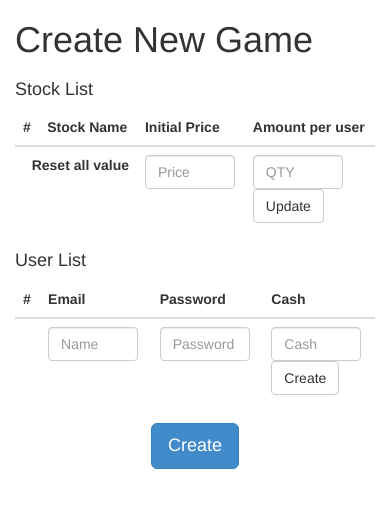
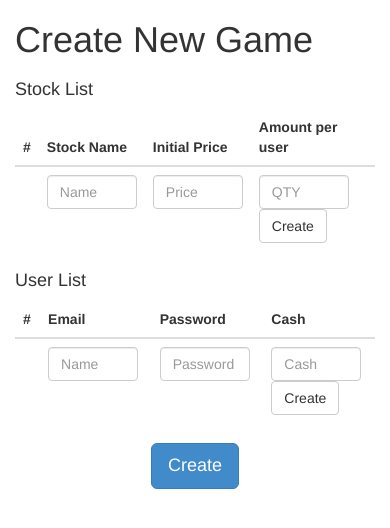
Before and after one commit to maowmaow/Experiment, a Django app: template stock/templates/stock/admin_create.html in a window 390 px wide. Shown: the top 528 px of the page. Run offline with Django 3.2, Linux system fonts and the light colour scheme; the template is opened without the code that fills it, so the values that code supplies are empty; some libraries are stand-ins or nearby versions.

Commit message:
create/edit stock

```diff
--- a/stock/static/stock/app-stock.js
+++ /dev/null
@@ -1,19 +0,0 @@
-
-var ultimatumApp = angular.module('ultimatumApp', ['ngCookies','ngResource']);
-
-ultimatumApp.config(function($httpProvider) {
-	$httpProvider.defaults.headers.common['X-Requested-With'] = 'XMLHttpRequest';
-});
-
-ultimatumApp.run(function($http, $cookies) {
-	$http.defaults.headers.post['X-CSRFToken'] = $cookies['csrftoken'];
-	$http.defaults.headers.delete = { 'X-CSRFToken' : $cookies['csrftoken'] };
-});
-
-ultimatumApp.factory('roomSvc', ['$resource', function($resource) {
-	return $resource('/ultimatum/api/:room_pk/:action');
-}]);
-
-ultimatumApp.factory('bidSvc', ['$resource', function($resource) {
-	return $resource('/ultimatum/api/:room_pk/bid/:bid_pk');
-}]);
--- /dev/null
+++ b/stock/static/stock/js/app-stock.js
@@ -0,0 +1,19 @@
+
+var stockApp = angular.module('stockApp', ['ngCookies','ngResource']);
+
+stockApp.config(function($httpProvider) {
+	$httpProvider.defaults.headers.common['X-Requested-With'] = 'XMLHttpRequest';
+});
+
+stockApp.run(function($http, $cookies) {
+	$http.defaults.headers.post['X-CSRFToken'] = $cookies['csrftoken'];
+	$http.defaults.headers.delete = { 'X-CSRFToken' : $cookies['csrftoken'] };
+});
+
+stockApp.factory('stockSvc', ['$resource', function($resource) {
+	return $resource('/stock/api/admin/stock/:stock_pk');
+}]);
+
+stockApp.factory('bidSvc', ['$resource', function($resource) {
+	return $resource('/ultimatum/api/:room_pk/bid/:bid_pk');
+}]);
--- a/stock/templates/stock/admin_create.html
+++ b/stock/templates/stock/admin_create.html
@@ -12,17 +12,17 @@
 <script src="{% static 'js/angular-resource.min.js' %}"></script>
 <script src="{% static 'stock/js/app-stock.js' %}"></script>
 </head>
-<body ng-app="ultimatumApp">
+<body ng-app="stockApp">
 <header>
 	{% csrf_token %}
 </header>
 {% verbatim %}
-<section class="container" ng-controller="utAdminController">
+<section class="container">
 	<h1>Create New Game</h1>
 	<div class="row">
-		<div class="col-md-6">
-			<form class="form-inline" role="form">
+		<div class="col-md-6" ng-controller="stockAdminController">
 			<h4>Stock List</h4>
+			<form class="form-inline" role="form" ng-submit="saveStock()">
 			<table class="table">
 				<thead>
 					<tr>
@@ -30,22 +30,34 @@
 						<th>Stock Name</th>
 						<th>Initial Price</th>
 						<th>Amount per user</th>
+						<th></th>
 					</tr>
 				</thead>
 				<tbody>
-					<tr ng-repeat="s in stock_list">
-						<td>{{$index}}</td>
+					<tr ng-repeat="s in stock_list track by s.pk">
+						<td>{{$index + 1}}</td>
 						<td>{{s.name}}</td>
 						<td>{{s.init_price}}</td>
 						<td>{{s.init_qty}}</td>
+						<td><a href="#null" ng-click="startEdit(s)">Edit</a></td>
 					</tr>
 				</tbody>
 				<tfoot>
-					<tr>
-						<th colspan="2" class="text-right">Reset all value</th>
-						<td><input class="form-control" placeholder="Price" style="width:90px" /></td>
-						<td><input class="form-control" placeholder="QTY" style="width:90px" />
-							<button class="btn btn-default">Update</button></td>
+					<tr ng-show="editStock == null">
+						<td></td>
+						<td><input class="form-control" ng-model="createStock.name" placeholder="Name" style="width:90px" /></td>
+						<td><input class="form-control" ng-model="createStock.init_price" placeholder="Price" style="width:90px" /></td>
+						<td><input class="form-control" ng-model="createStock.init_qty" placeholder="QTY" style="width:90px" />
+							<button class="btn btn-default">Create</button></td>
+					</tr>
+					<tr ng-show="editStock != null">
+						<td></td>
+						<td><input class="form-control" ng-model="editStock.name" placeholder="Name" style="width:90px" /></td>
+						<td><input class="form-control" ng-model="editStock.init_price" placeholder="Price" style="width:90px" /></td>
+						<td><input class="form-control" ng-model="editStock.init_qty" placeholder="QTY" style="width:90px" />
+							<button class="btn btn-default">Update</button>
+							<button class="btn btn-default" type="button" ng-click="editStock=null">Cancel</button>
+						</td>
 					</tr>
 				</tfoot>
 			</table>
@@ -72,7 +84,14 @@
 					</tr>
 				</tbody>
 				<tfoot>
-					<tr>
+					<tr ng-show="editStock == null">
+						<td></td>
+						<td><input class="form-control" placeholder="Name" style="width:90px" /></td>
+						<td><input class="form-control" placeholder="Password" style="width:90px" /></td>
+						<td><input class="form-control" placeholder="Cash" style="width:90px" />
+							<button class="btn btn-default">Create</button></td>
+					</tr>
+					<tr ng-show="editStock != null">
 						<td></td>
 						<td><input class="form-control" placeholder="Name" style="width:90px" /></td>
 						<td><input class="form-control" placeholder="Password" style="width:90px" /></td>
@@ -91,24 +110,42 @@
 
 </footer>
 <script>
-ultimatumApp.controller('utAdminController', ['$scope', '$http', 'roomSvc', function($scope, $http, roomSvc) {
-	$scope.loadRoom = function(pageNo) {
-		$scope.room_list = roomSvc.query();
-	};
+stockApp.controller('stockAdminController', ['$scope', '$http', 'stockSvc', function($scope, $http, stockSvc) {
 
-	$scope.createRoom = function() {
-		roomSvc.save({}, { name: $scope.name }, function() {
-			$scope.loadRoom();
+	$scope.createStock = {};
+	$scope.editStock = null;
+
+	$scope.loadStock = function() {
+		stockSvc.query(null, function(value) {
+			$scope.stock_list = value;
 		});
 	};
 
-	$scope.deleteRoom = function(room) {
-		roomSvc.delete({ room_pk:room.pk }, null, function(value, headers) {
-			$scope.loadRoom();
+	$scope.startEdit = function(stock) {
+		$scope.editStock = stock;
+	};
+
+	$scope.saveStock = function() {
+		if ($scope.editStock != null) {
+			stockSvc.save({}, $scope.editStock, function() {
+				$scope.loadStock();
+				$scope.editStock = null;
+			});
+		} else {
+			stockSvc.save({}, $scope.createStock, function() {
+				$scope.loadStock();
+				$scope.createStock = {};
+			});
+		}
+	};
+
+	$scope.deleteStock = function(stock) {
+		stockSvc.delete({ stock_pk:stock.pk }, null, function(value, headers) {
+			$scope.loadStock();
 		});
 	};
 
-	$scope.loadRoom();
+	$scope.loadStock();
 
 }]);
 </script>
--- a/stock/urls.py
+++ b/stock/urls.py
@@ -9,4 +9,5 @@ urlpatterns = patterns('',
     url(r'^admin$', AdminView.as_view(), name='admin'),
     url(r'^admin/create$', AdminCreateView.as_view(), name='admin_create'),
 
+    url(r'^api/admin/stock$', AdminStockApiView.as_view(), name='api_admin_stock'),
 )
```
Also changed, not shown: stock/models.py (+13 -2 lines), stock/templates/stock/admin.html (+5 -2 lines), stock/views.py (+26 -1 lines), 3 other files.
